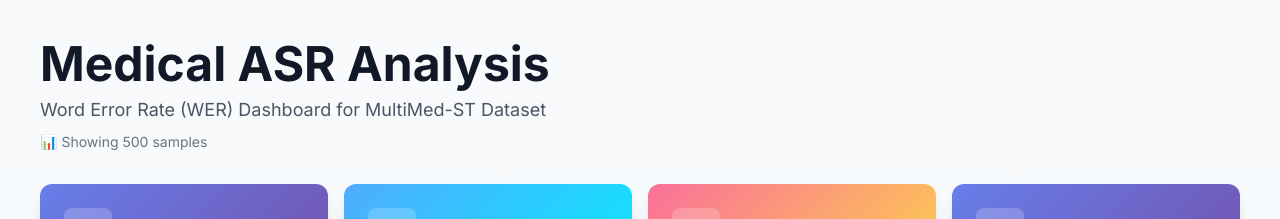
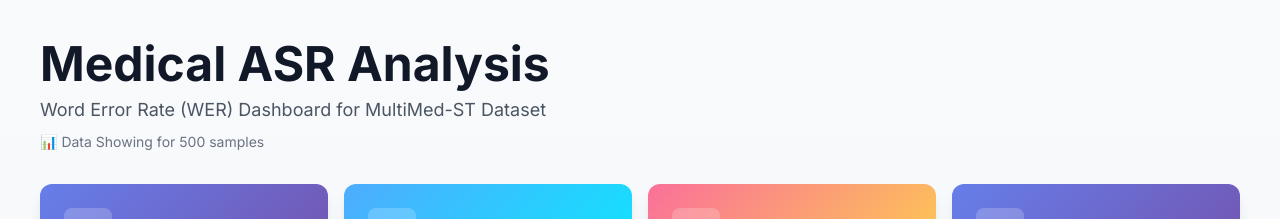
Before and after one commit to annus-lums/Medical-ASR-Analysis, a Next.js app in the folder dashboard/: page / in a window 1280 px wide. Shown: the top 219 px of the page. Built offline with nearby package versions, Linux system fonts and the light colour scheme; no server answers.

Commit message:
made minor changes

```diff
--- a/dashboard/src/app/page.tsx
+++ b/dashboard/src/app/page.tsx
@@ -111,14 +111,14 @@ export default function Home() {
         </p>
         <div className="flex items-center gap-4 mt-2 text-sm">
           <p className="text-gray-500">
-            📊 Showing {data.wer.length.toLocaleString()} samples
+            📊 Data Showing for {data.wer.length.toLocaleString()} samples
           </p>
-          {data.wer.filter((w: number) => w > 5.0).length > 0 && (
+          {/* {data.wer.filter((w: number) => w > 5.0).length > 0 && (
             <p className="text-orange-600">
               ⚠️ {data.wer.filter((w: number) => w > 5.0).length} outliers
               detected (WER {">"} 5.0)
             </p>
-          )}
+          )} */}
         </div>
       </div>
 
```
